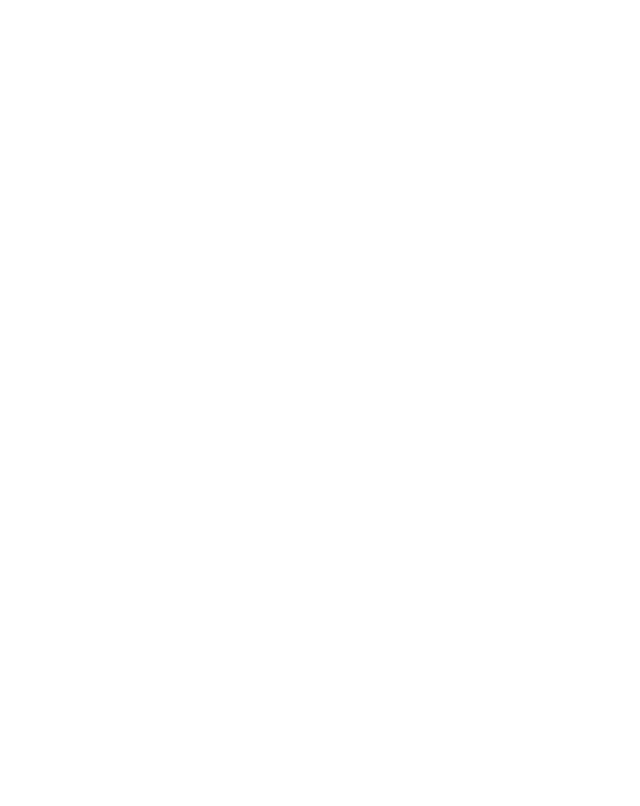
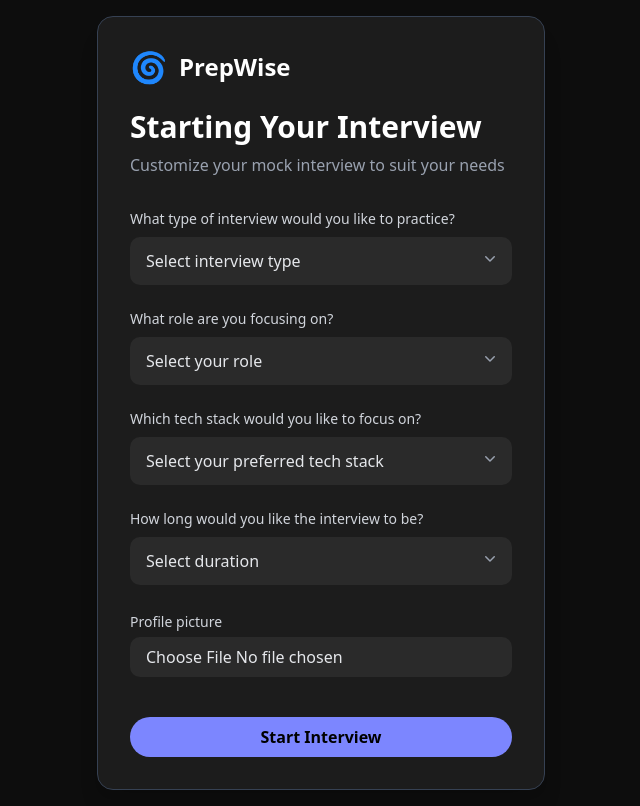
Before and after one commit to SonaliSahu10085/Prep, a React app in the folder frontend/: page /interview in a window 1280 px wide. Before the commit this address had no page. Shown: the whole page, without its empty margins (319-959 px from the left). Built offline with nearby package versions, Linux system fonts and the light colour scheme; the HTML template or start-up script is replaced by a standard one; a web font is replaced by a local one.

Commit message:
created the interview form

```diff
--- a/frontend/src/App.tsx
+++ b/frontend/src/App.tsx
@@ -1,7 +1,7 @@
 // import { Button } from "@/components/ui/button"
 import {BrowserRouter, Route, Routes} from "react-router-dom";
 import CreateAccount from "./pages/createAccount";
-// import StartInterview from "./pages/startInterview";
+import StartInterview from "./pages/startInterview";
 
 function App() {
 
@@ -9,7 +9,7 @@
     <BrowserRouter>
       <Routes>
         <Route path="/account" element={<CreateAccount />} />
-        {/* <Route path="/interview" element={<StartInterview />} /> */}
+        <Route path="/interview" element={<StartInterview />} />
       </Routes>
     </BrowserRouter>
   )
--- a/frontend/src/pages/startInterview.tsx
+++ b/frontend/src/pages/startInterview.tsx
@@ -0,0 +1,142 @@
+
+const startInterview = () => {
+  return (
+    <div className="min-h-screen flex justify-center items-center bg-[#0d0d0d] font-sans p-4">
+      <div className="rounded-2xl shadow-xl w-full max-w-md p-8 bg-[#1c1c1c] border border-gray-700">
+        <div className="mb-8">
+          <div className="flex items-center space-x-3">
+            <span className="text-3xl">🌀</span>
+            <h1 className="text-white text-2xl font-semibold">PrepWise</h1>
+          </div>
+          <p className="text-white mt-6 text-3xl font-semibold">Starting Your Interview</p>
+          <p className="text-gray-400 mt-2 text-base">
+            Customize your mock interview to suit your needs
+          </p>
+        </div>
+
+        {/* Form */}
+        <form className="space-y-6">
+
+          {/* Type of interview */}
+          <div>
+            <label htmlFor="interviewType" className="text-gray-300 text-sm mb-1 block">
+              What type of interview would you like to practice?
+            </label>
+            <div className="relative">
+              <select
+                id="interviewType"
+                className="w-full mt-1 px-4 pr-10 py-3 bg-[#2a2a2a] text-gray-200 rounded-lg cursor-pointer appearance-none"
+              >
+                <option value="" disabled selected hidden className="text-gray-500">Select interview type</option>
+                <option>Technical</option>
+                <option>HR</option>
+                <option>Behavioral</option>
+              </select>
+              <div className="pointer-events-none absolute inset-y-0 right-0 flex items-center px-3 text-gray-400">
+                <svg className="h-5 w-5" xmlns="http://www.w3.org/2000/svg" viewBox="0 0 20 20" fill="currentColor" aria-hidden="true">
+                  <path fillRule="evenodd" d="M5.23 7.21a.75.75 0 011.06.02L10 10.94l3.71-3.71a.75.75 0 111.06 1.06l-4.25 4.25a.75.75 0 01-1.06 0L5.23 8.27a.75.75 0 01.02-1.06z" clipRule="evenodd" />
+                </svg>
+              </div>
+            </div>
+          </div>
+
+          {/* Role */}
+          <div>
+            <label htmlFor="role" className="text-gray-300 text-sm mb-1 block">What role are you focusing on?</label>
+            <div className="relative">
+              <select
+                id="role"
+                className="w-full mt-1 px-4 pr-10 py-3 bg-[#2a2a2a] text-gray-200 rounded-lg cursor-pointer appearance-none"
+              >
+                <option value="" disabled selected hidden className="text-gray-500">Select your role</option>
+                <option>Frontend Developer</option>
+                <option>Backend Developer</option>
+                <option>Full-Stack Developer</option>
+                <option>DevOps Engineer</option>
+                <option>Data Scientist</option>
+              </select>
+              <div className="pointer-events-none absolute inset-y-0 right-0 flex items-center px-3 text-gray-400">
+                <svg className="h-5 w-5" xmlns="http://www.w3.org/2000/svg" viewBox="0 0 20 20" fill="currentColor" aria-hidden="true">
+                  <path fillRule="evenodd" d="M5.23 7.21a.75.75 0 011.06.02L10 10.94l3.71-3.71a.75.75 0 111.06 1.06l-4.25 4.25a.75.75 0 01-1.06 0L5.23 8.27a.75.75 0 01.02-1.06z" clipRule="evenodd" />
+                </svg>
+              </div>
+            </div>
+          </div>
+
+          {/* Tech stack */}
+          <div>
+            <label htmlFor="techStack" className="text-gray-300 text-sm mb-1 block">
+              Which tech stack would you like to focus on?
+            </label>
+            <div className="relative">
+              <select
+                id="techStack"
+                className="w-full mt-1 px-4 pr-10 py-3 bg-[#2a2a2a] text-gray-200 rounded-lg cursor-pointer appearance-none"
+              >
+                <option value="" disabled selected hidden className="text-gray-500">Select your preferred tech stack</option>
+                <option>React</option>
+                <option>Angular</option>
+                <option>Vue.js</option>
+                <option>Node.js</option>
+                <option>Python (Django/Flask)</option>
+                <option>Java (Spring)</option>
+              </select>
+              <div className="pointer-events-none absolute inset-y-0 right-0 flex items-center px-3 text-gray-400">
+                <svg className="h-5 w-5" xmlns="http://www.w3.org/2000/svg" viewBox="0 0 20 20" fill="currentColor" aria-hidden="true">
+                  <path fillRule="evenodd" d="M5.23 7.21a.75.75 0 011.06.02L10 10.94l3.71-3.71a.75.75 0 111.06 1.06l-4.25 4.25a.75.75 0 01-1.06 0L5.23 8.27a.75.75 0 01.02-1.06z" clipRule="evenodd" />
+                </svg>
+              </div>
+            </div>
+          </div>
+
+          {/* Duration */}
+          <div>
+            <label htmlFor="duration" className="text-gray-300 text-sm mb-1 block">
+              How long would you like the interview to be?
+            </label>
+            <div className="relative">
+              <select
+                id="duration"
+                className="w-full mt-1 px-4 pr-10 py-3 bg-[#2a2a2a] text-gray-200 rounded-lg cursor-pointer appearance-none"
+              >
+                <option value="" disabled selected hidden className="text-gray-500">Select duration</option>
+                <option>10 minutes</option>
+                <option>20 minutes</option>
+                <option>30 minutes</option>
+                <option>45 minutes</option>
+                <option>60 minutes</option>
+              </select>
+              <div className="pointer-events-none absolute inset-y-0 right-0 flex items-center px-3 text-gray-400">
+                <svg className="h-5 w-5" xmlns="http://www.w3.org/2000/svg" viewBox="0 0 20 20" fill="currentColor" aria-hidden="true">
+                  <path fillRule="evenodd" d="M5.23 7.21a.75.75 0 011.06.02L10 10.94l3.71-3.71a.75.75 0 111.06 1.06l-4.25 4.25a.75.75 0 01-1.06 0L5.23 8.27a.75.75 0 01.02-1.06z" clipRule="evenodd" />
+                </svg>
+              </div>
+            </div>
+          </div>
+
+          {/* Profile picture */}
+          <div>
+            <label htmlFor="profilePicture" className="text-gray-300 text-sm">Profile picture</label>
+            <input
+              id="profilePicture"
+              name="profilePicture"
+              type="file"
+              accept=".pdf"
+              className="w-full mt-1 px-4 py-2 bg-[#2a2a2a] text-gray-200 rounded-lg cursor-pointer"
+            />
+          </div>
+
+          {/* Button */}
+          <button
+            type="submit"
+            className="w-full mt-4 py-2 bg-indigo-400 hover:bg-indigo-500 text-black font-semibold rounded-full transition cursor-pointer"
+          >
+            Start Interview
+          </button>
+        </form>
+      </div>
+    </div >
+  );
+};
+
+export default startInterview;
```
